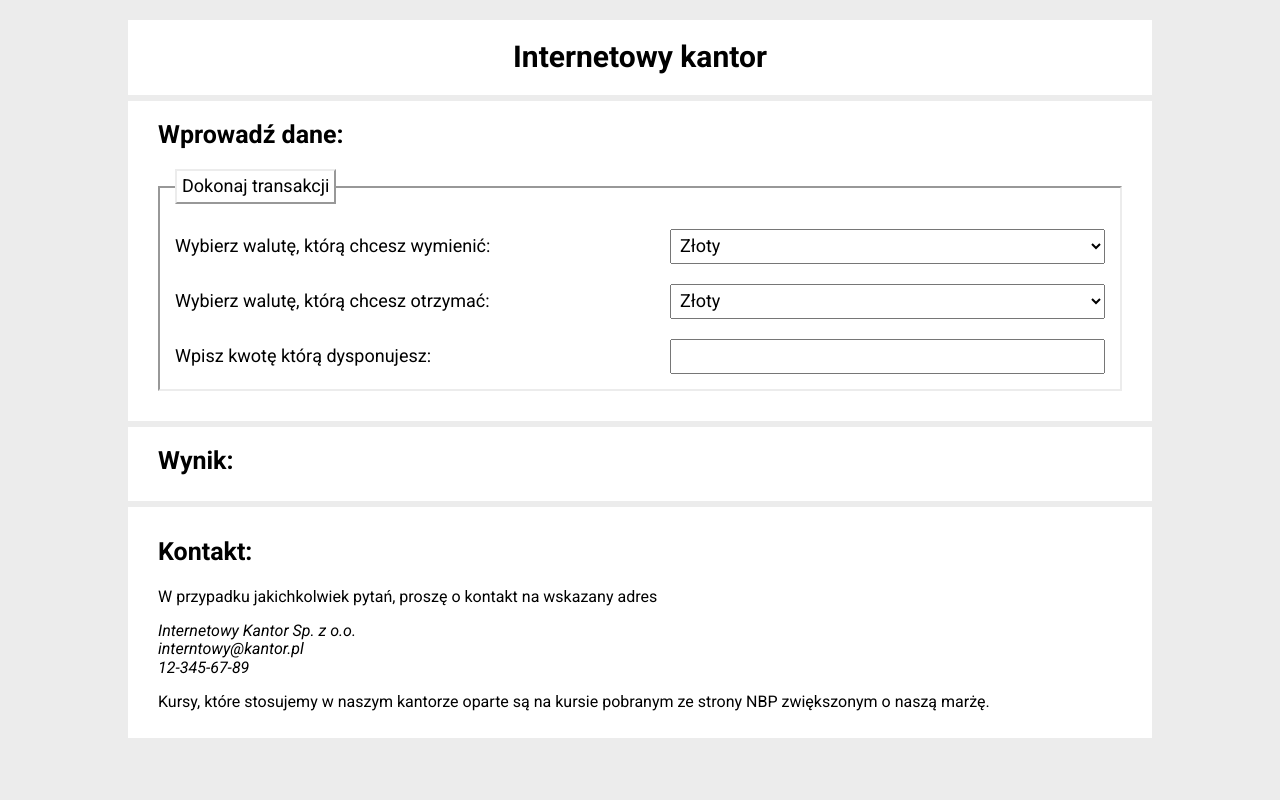
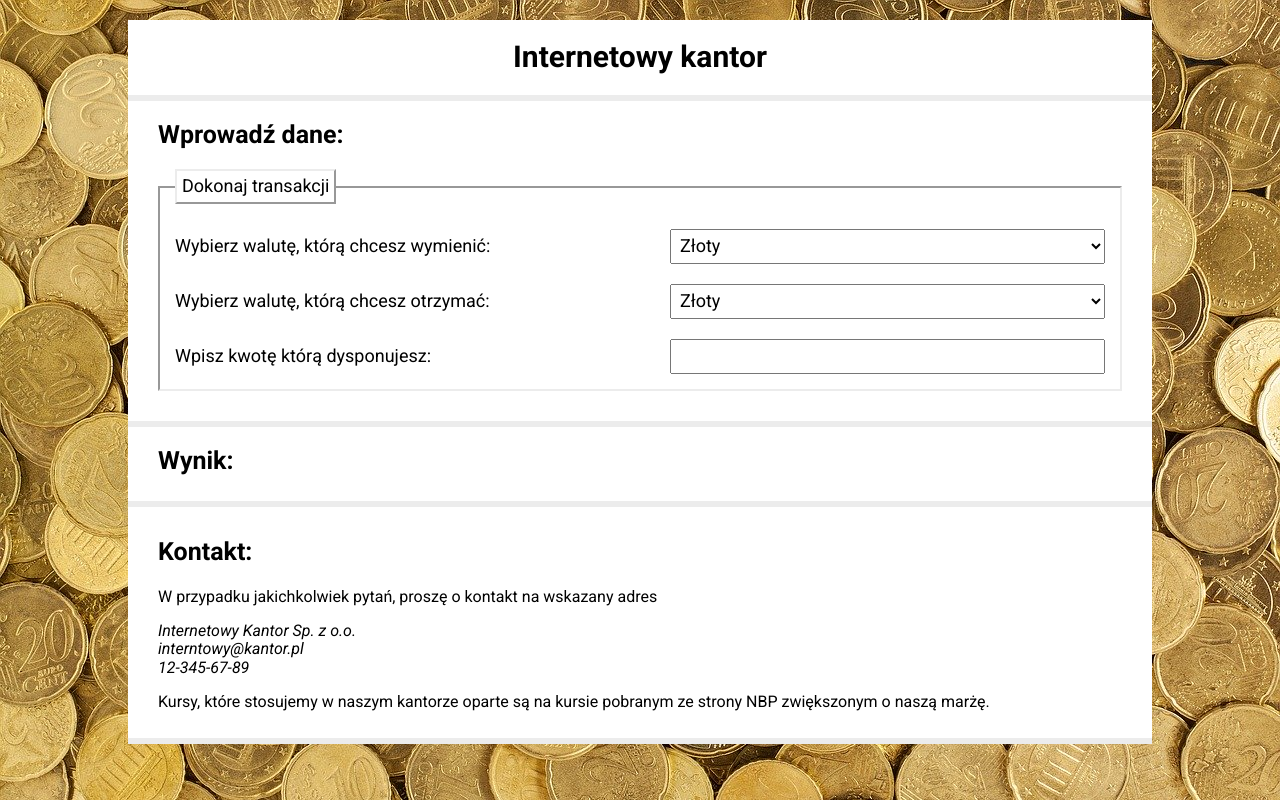
Before and after one commit to anetaszynal/currency-office-react, a React (Create React App) app: page / in a window 1280 px wide. Built offline with nearby package versions, Linux system fonts and the light colour scheme.

Commit message:
add background

```diff
--- a/src/index.css
+++ b/src/index.css
@@ -7,6 +7,8 @@ html {
 }
 
 body {
-  background-color: rgb(236 236 236);
+  background-image: url(./background.jpg);
+  background-repeat: no-repeat;
+  background-size: cover;
   font-family: 'Roboto', sans-serif;
 }
```
Also changed, not shown: src/background.jpg (added).
